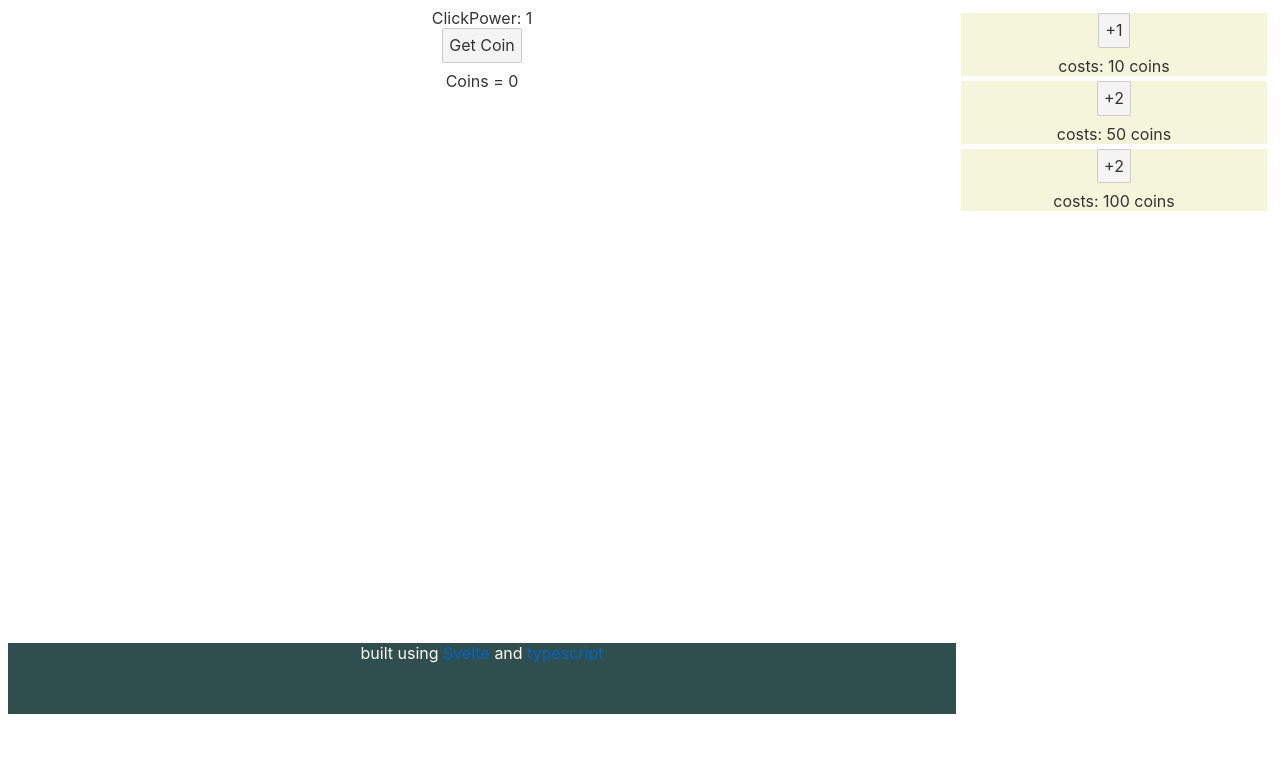
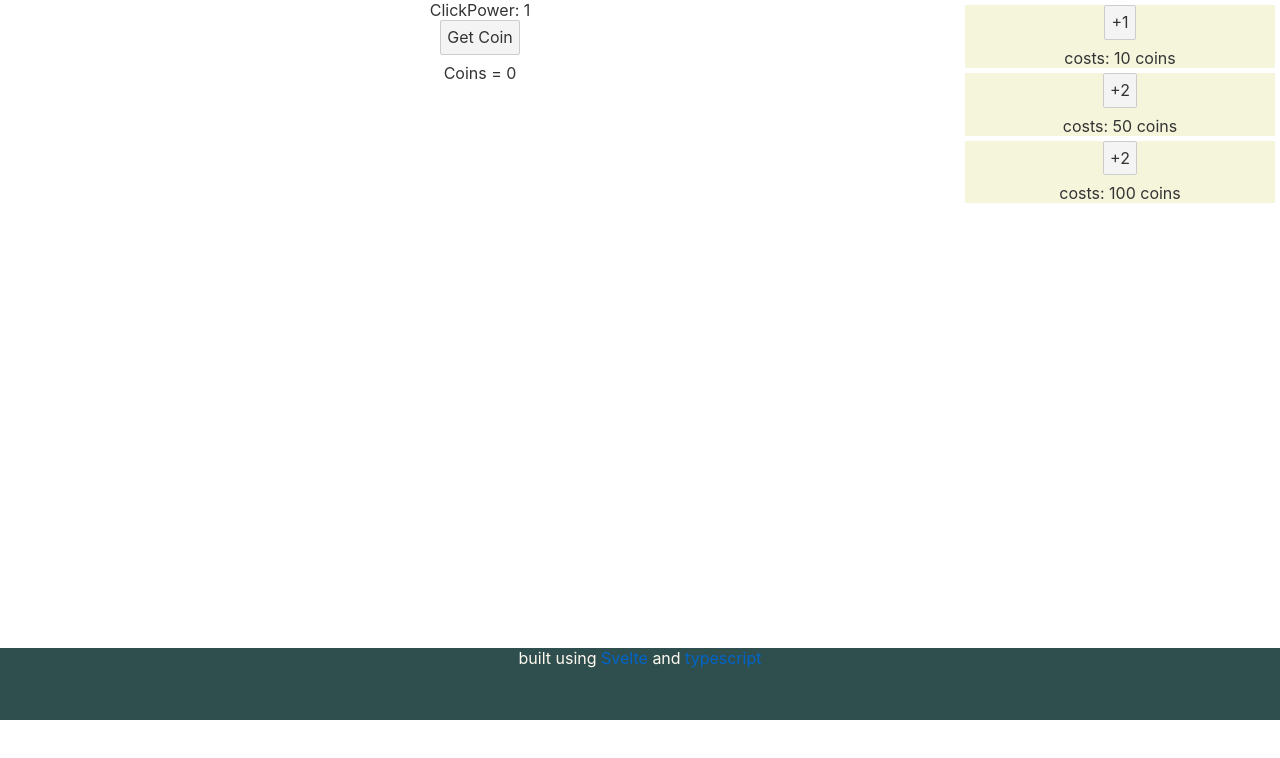
Before and after one commit to Ar1ad-zz/SvelteClicker, a Svelte app: page / in a window 1280 px wide. Shown: the top 758 px of the page. Built offline with nearby package versions, Linux system fonts and the light colour scheme.

Commit message:
changed global.css and footer in App
got rid of annoying padding in global.css and added grid columns to App

```diff
--- a/public/global.css
+++ b/public/global.css
@@ -7,7 +7,7 @@ html, body {
 body {
 	color: #333;
 	margin: 0;
-	padding: 8px;
+	padding: 0;
 	box-sizing: border-box;
 	font-family: -apple-system, BlinkMacSystemFont, "Segoe UI", Roboto, Oxygen-Sans, Ubuntu, Cantarell, "Helvetica Neue", sans-serif;
 }
@@ -22,7 +22,7 @@ a:hover {
 }
 
 a:visited {
-	color: rgb(0,80,160);
+	color: rgb(0, 128, 255);
 }
 
 label {
--- a/src/App.svelte
+++ b/src/App.svelte
@@ -58,7 +58,6 @@
 <svelte:head>
 	<title>Svelte-Clicker</title>
 </svelte:head>
-
 
 <main>
 	<div class="grid-container-Main">
@@ -136,6 +135,8 @@
 	}
 
 	footer{
+		grid-column-start:ClickAreaStart;
+		grid-column-end:UpgradeAreaEnd;
 		grid-row-start: FooterStart;
 		grid-row-end: FooterEnd;
 		background-color: darkslategray;
```
